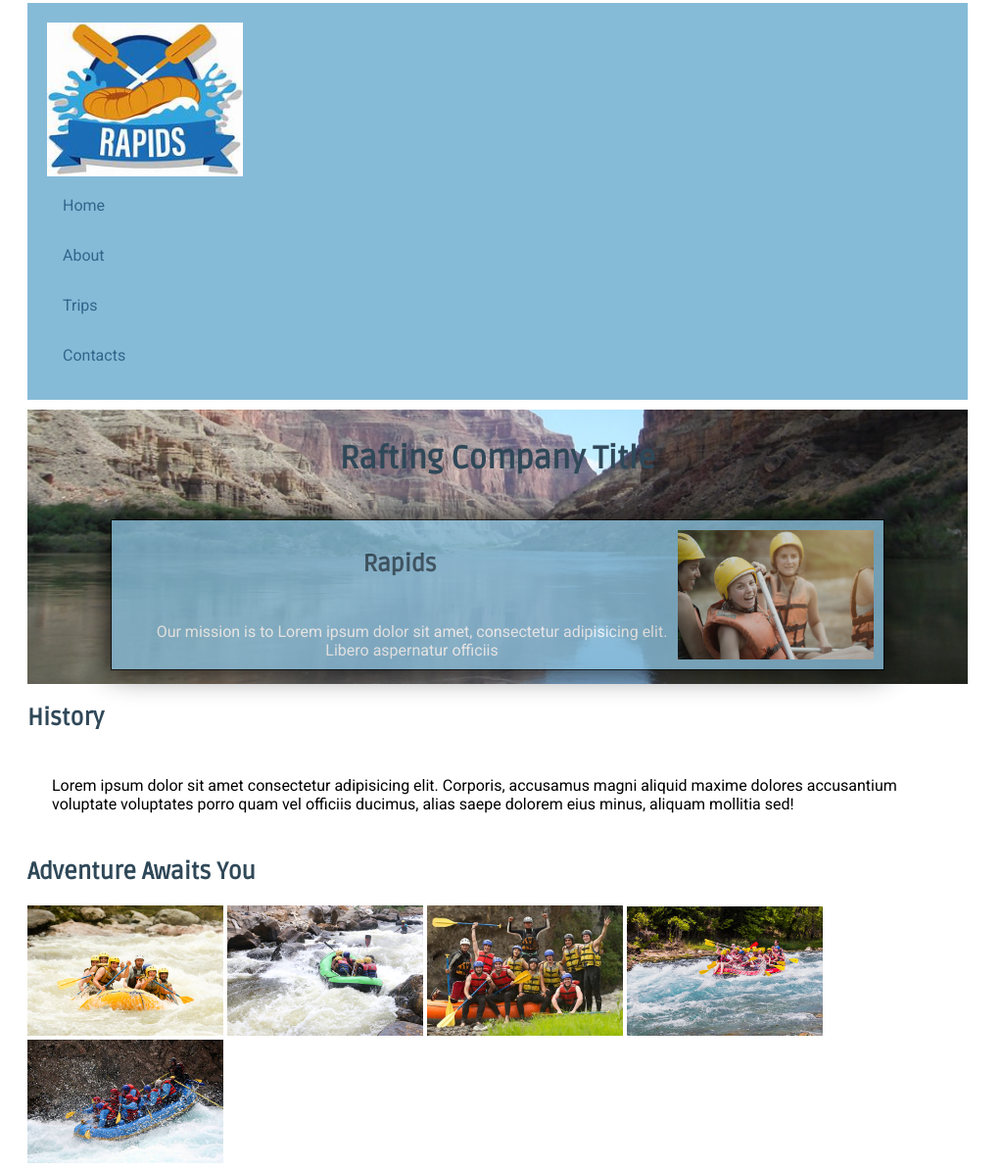
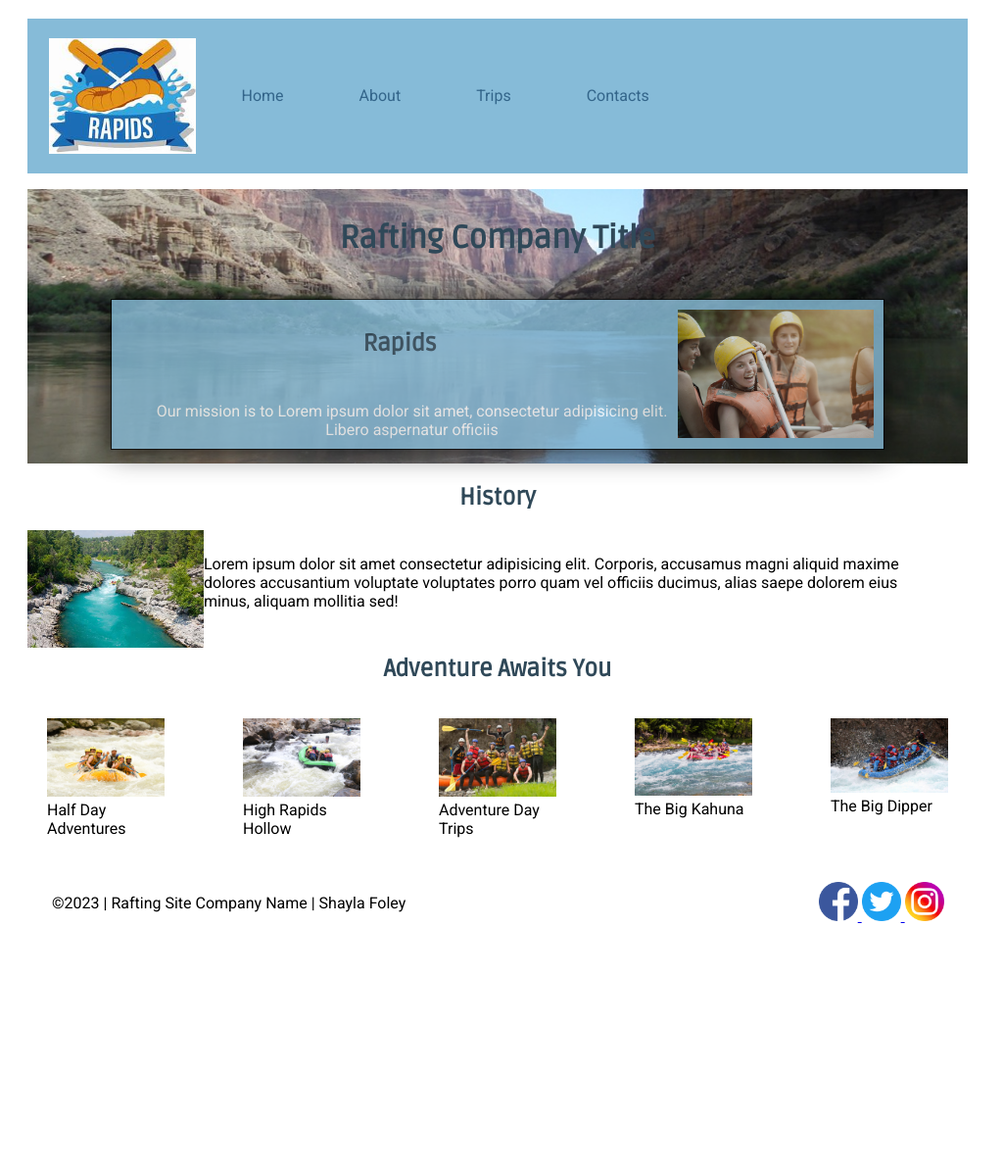
Before and after one commit to shaylafoley/wdd130, a plain HTML site: page wwr/about.html in a window 1280 px wide. Shown: the part 25-1219 px from the top of the page at 98% size, without its empty margins (0-1023 px from the left). After the commit the page ends 1025 px from the top, so only its background shows below. Drawn offline with Linux system fonts and the light colour scheme.

Commit message:
about fixes

```diff
--- a/wwr/about.html
+++ b/wwr/about.html
@@ -9,13 +9,15 @@
         <link rel="stylesheet" href="styles/rafting.css">
     </head>
     <body>
-        <header>
+        <header class="logo">
             <img src="images/rapidslogo.jpeg" alt="" width="200">
             <nav>
-                <a href="index.html">Home</a>
-                <a href="about.html">About</a>
-                <a href="trips.html">Trips</a>
-                <a href="contact.html">Contacts</a>
+                <ul class="navigation">
+                    <a href="index.html">Home</a>
+                    <a href="about.html">About</a>
+                    <a href="trips.html">Trips</a>
+                    <a href="contact.html">Contacts</a>
+                </ul>
             </nav>
         </header>
         <main>
@@ -31,30 +33,50 @@
                     </article>
             </div>
             <section>
-                <h2>History</h2>
+                <h2 class="headline">History</h2>
+                <img class="history" src="images/river.mountains.jpeg" alt="blueriver" width="180">
                 <p>Lorem ipsum dolor sit amet consectetur adipisicing elit. Corporis, accusamus magni aliquid maxime dolores accusantium voluptate voluptates porro quam vel officiis ducimus, alias saepe dolorem eius minus, aliquam mollitia sed!</p>
 
             </section>
             <section>
-                <h2>Adventure Awaits You</h2>
-                <img src="images/fungroup.jpg" alt="rafing1" width="200">
-                <img src="images/rapidgreenboat.jpg" alt="rafing1" width="200">
-                <img src="images/youthgroup.jpg" alt="rafing1" width="200">
-                <img src="images/largegroup.jpg" alt="rafing1" width="200">
-                <img src="images/highrapidsblue.jpg" alt="rafing1" width="200">
+                <h2 class="headline">Adventure Awaits You</h2>
+                <section class="pictures">
+                    <figure>
+                        <img src="images/fungroup.jpg" alt="rafing1" width="120">
+                        <figcaption>Half Day Adventures</figcaption>
+                    </figure>
+                    <figure>
+
+                        <img src="images/rapidgreenboat.jpg" alt="rafing1" width="120">
+                        <figcaption>High Rapids Hollow</figcaption>
+                    </figure>
+                    <figure>
+                        <img src="images/youthgroup.jpg" alt="rafing1" width="120">
+                        <figcaption>Adventure Day Trips</figcaption>
+                    </figure>
+                    <figure>
+                        <img src="images/largegroup.jpg" alt="rafing1" width="120">
+                        <figcaption>The Big Kahuna</figcaption>
+                    </figure>
+                    <figure>
+                        <img src="images/highrapidsblue.jpg" alt="rafing1" width="120">
+                        <figcaption>The Big Dipper</figcaption>
+                    </figure>
+                </section>
+
             </section>
         </main>
-        <footer>
+        <footer class="copyright">
             <p>&copy;2023 | Rafting Site Company Name | Shayla Foley</p>
-            <nav class="sociallinks">
+            <nav class="footer">
                 <a href="https://facebook.com">
-                    <img src="images/Facebook.png" alt="Facebook">
+                    <img src="images/Facebook.png" alt="Facebook" width="40">
                 </a>
                 <a href="https://twitter.com">
-                    <img src="images/twitter.png" alt="Twitter">
+                    <img src="images/twitter.png" alt="Twitter" width="40">
                 </a>
                 <a href="https://instagram.com">
-                    <img src="images/instagram.png" alt="Instagram">
+                    <img src="images/instagram.png" alt="Instagram" width="40">
                 </a>
             </nav>
 
--- a/wwr/styles/rafting.css
+++ b/wwr/styles/rafting.css
@@ -27,29 +27,54 @@ h1,h2,h3,h4,h5,h6 {
 }
 
 header {
+    margin: 1rem auto;
+    display: grid;
+    grid-template-columns: 120px 2fr 1fr;
+    align-items: center;
     padding: 20px;
     background-color: var(--accent1-color);
+    max-width: 1000px;
+}
+
+.logo img {
+    margin: 0 0.25rem 0 0.15rem;
+    width: 150px;
+    height: auto;
 }
 
 p {
     padding: 25px;
 }
 
-nav a {
+nav {
+    text-align: right;
+}
+.navigation {
+    display: flex;
+    list-style: none;
+    justify-content: space-around;
+}
+
+ .navigation a:link, nav a:visited {
+    color: var(--nav-link-color);
+ }
+
+.navigation li {
+
+    flex: 1 1 100%;
+}
+.navigation a {
     display: block;
     color: var(--nav-link-color);
     text-decoration: none;
     padding: 1rem;
+
  }
-
- nav a:link, nav a:visited {
-    color: var(--nav-link-color);
- }
-
- nav a:hover {
+ .navigation a:hover {
     color: var(--nav-hover-link-color);
     background-color: var(--nav-hover-background-color);
- }
+
+}
 .hero {
     margin: 10px auto;
     position: relative;
@@ -95,3 +120,32 @@ nav a {
     float:right;
     width: 200px;
  }
+ .headline {
+    display: flex;
+    justify-content: center;
+ }
+
+ .pictures {
+    display: flex;
+
+    justify-content: center;
+    padding: 0;
+    margin: 0;
+    list-style: none;
+    max-width: ;
+ }
+ .history {
+    float: left;
+ }
+
+ .copyright {
+    display: flex;
+    justify-content:flex-end;
+ }
+
+ .footer {
+    margin:auto;
+    width: 500px;
+
+
+ }
```
Also changed, not shown: wwr/images/river.mountains.jpeg (added).
